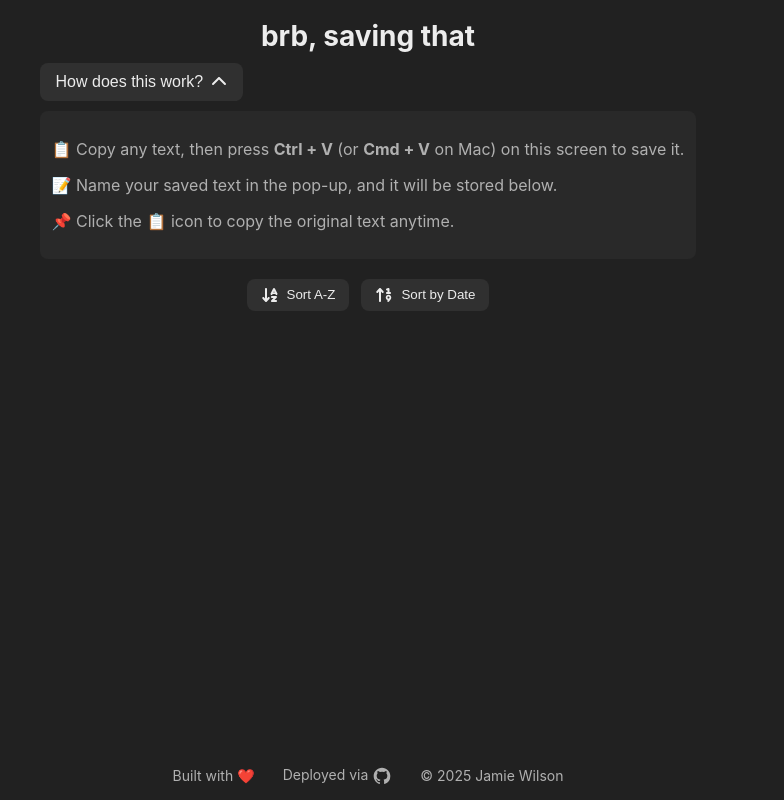
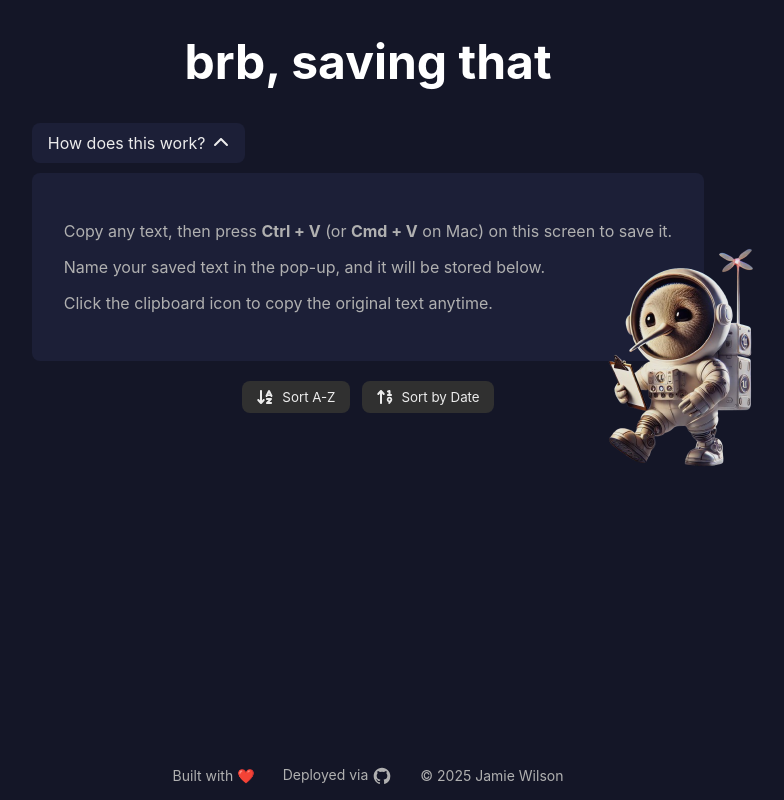
Before and after one commit to dottereldesign/be_write_back, a React (Vite) app: page / in a window 1280 px wide. Both pictures are taken after a click on the button "How does this work?". Shown: the whole page, without its empty margins (272-1056 px from the left). Built offline with nearby package versions, Linux system fonts and the light colour scheme.

Commit message:
Update footer

```diff
--- a/src/components/Header.css
+++ b/src/components/Header.css
@@ -6,14 +6,15 @@
 }
 
 .app-title {
-  font-size: 28px;
+  font-size: 3rem;
   font-weight: bold;
-  margin-bottom: 10px;
+  margin-bottom: 32px;
+  color: #fff;
 }
 
 /* Accordion Toggle Button */
 .accordion-toggle {
-  background-color: #303030;
+  background-color: #1c1f37;
   color: #ececec;
   border: none;
   padding: 10px 16px;
@@ -28,7 +29,7 @@
 }
 
 .accordion-toggle:hover {
-  background-color: #3a3a3a;
+  background-color: #30355d;
 }
 
 /* Instructions Section */
@@ -38,7 +39,23 @@
   max-width: 700px;
   margin: 10px auto;
   text-align: left;
-  background-color: #292929;
-  padding: 12px;
+  background-color: #1c1f37;
+  padding: 32px;
   border-radius: 8px;
+  position: relative; /* ✅ Ensure the image is positioned relative to this container */
 }
+
+/* 🔹 Clipboard Image Styling */
+.clipboard-img {
+  position: absolute;
+  bottom: -130px; /* Move slightly below the container */
+  right: -100px; /* Move slightly to the right */
+  width: 250px; /* ✅ Adjust size as needed */
+  opacity: 0.9; /* Slight transparency */
+  transition: transform 0.3s ease-in-out;
+}
+
+/* 🔹 Hover Effect for Image */
+.clipboard-img:hover {
+  transform: scale(1.05); /* Slight zoom effect on hover */
+}
--- a/src/components/Header.tsx
+++ b/src/components/Header.tsx
@@ -2,6 +2,7 @@
 import { useState } from "react";
 import { FontAwesomeIcon } from "@fortawesome/react-fontawesome";
 import { faChevronDown, faChevronUp } from "@fortawesome/free-solid-svg-icons";
+import clipboardImg from "../assets/clipboard-img.png"; // ✅ Import the image
 import "./Header.css";
 
 const Header = () => {
@@ -21,13 +22,20 @@ const Header = () => {
       {isOpen && (
         <div className="instructions">
           <p>
-            📋 Copy any text, then press <strong>Ctrl + V</strong> (or{" "}
+            Copy any text, then press <strong>Ctrl + V</strong> (or{" "}
             <strong>Cmd + V</strong> on Mac) on this screen to save it.
           </p>
           <p>
-            📝 Name your saved text in the pop-up, and it will be stored below.
+            Name your saved text in the pop-up, and it will be stored below.
           </p>
-          <p>📌 Click the 📋 icon to copy the original text anytime.</p>
+          <p>Click the clipboard icon to copy the original text anytime.</p>
+
+          {/* 🔹 Clipboard Image */}
+          <img
+            src={clipboardImg}
+            alt="Clipboard Instructions"
+            className="clipboard-img"
+          />
         </div>
       )}
     </header>
--- a/src/index.css
+++ b/src/index.css
@@ -1,9 +1,13 @@
 /* src/index.css */
 
+* {
+  font-family: Inter, system-ui, Avenir, Helvetica, Arial, sans-serif;
+}
+
 body {
-  background-color: #212121;
+  background-color: #141627;
   color: #ececec;
-  font-family: Inter, system-ui, Avenir, Helvetica, Arial, sans-serif;
+
   text-rendering: optimizeLegibility;
   -webkit-font-smoothing: antialiased;
   -moz-osx-font-smoothing: grayscale;
```
Also changed, not shown: src/assets/clipboard-img.png (added), 1 other file (tests, documents, lock files or other folders).
